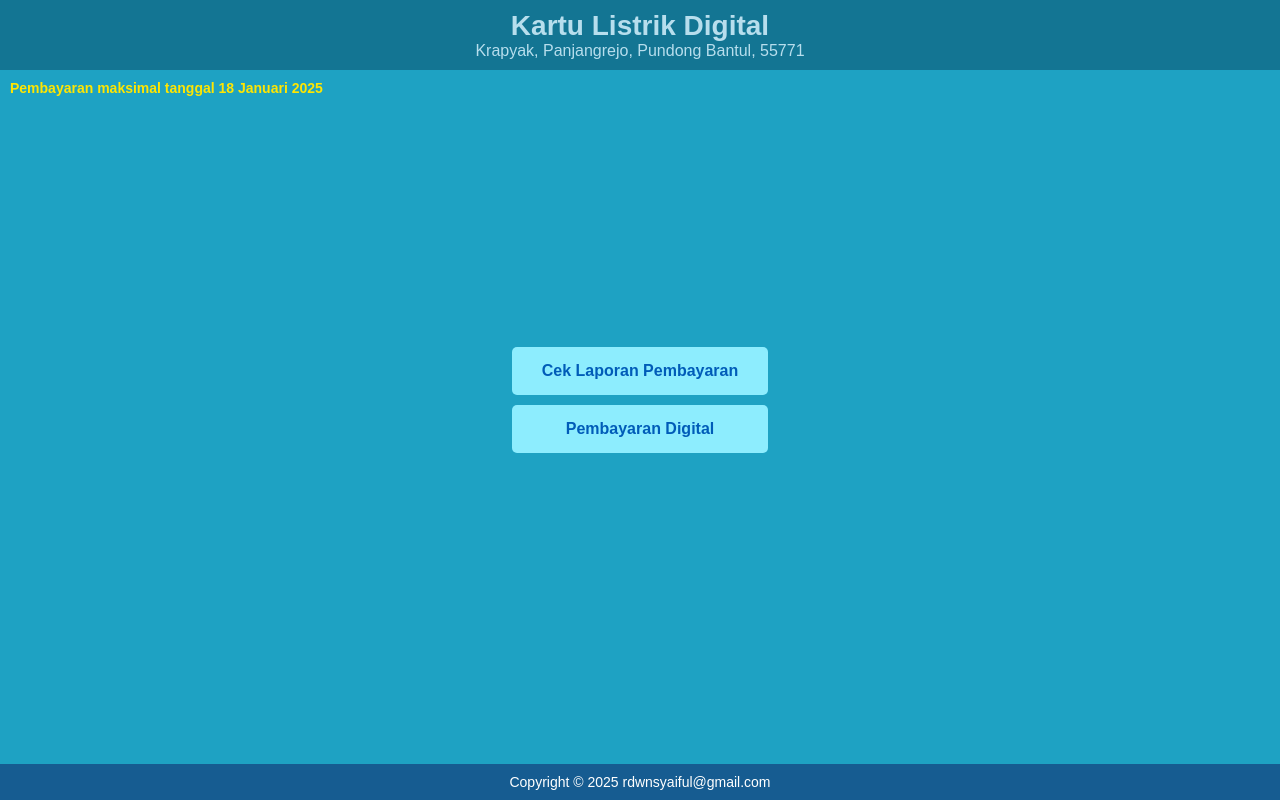
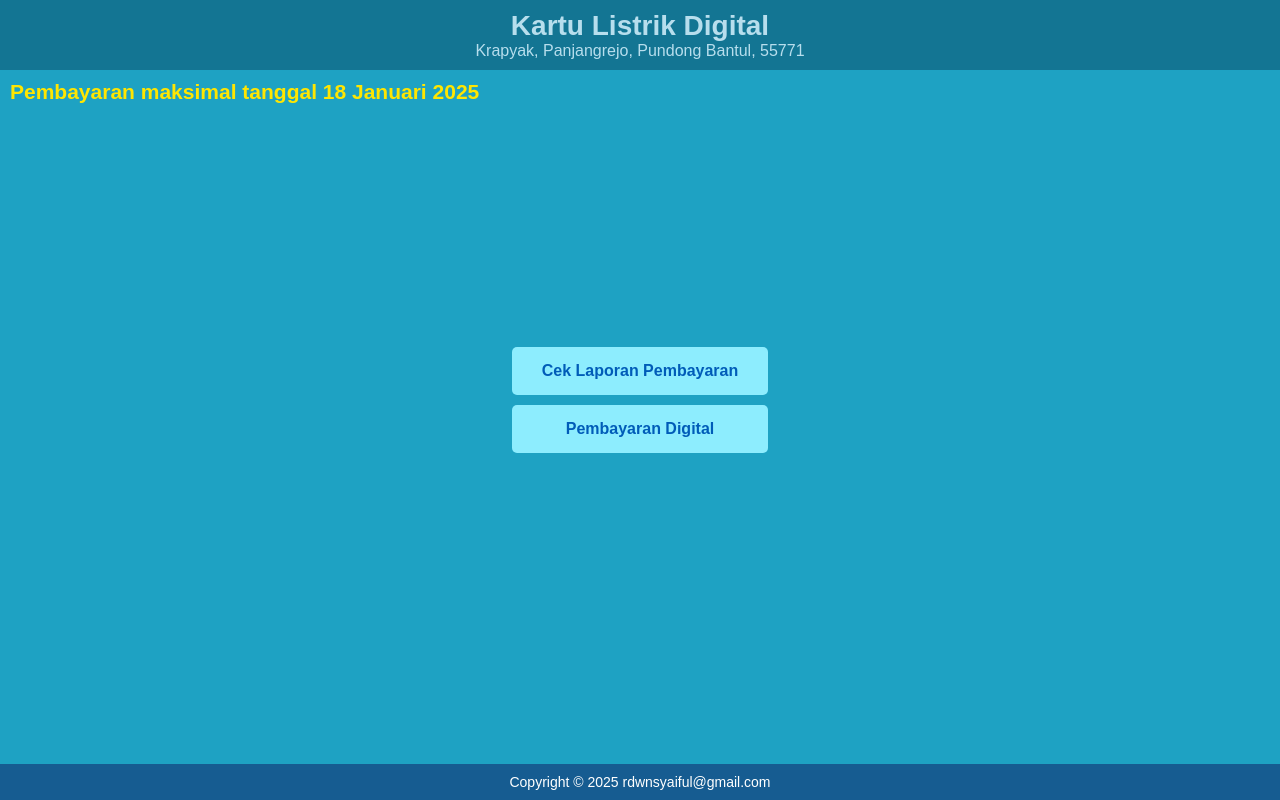
Before and after one commit to kartulistrik/digital, a plain HTML site: page index.html in a window 1280 px wide. Drawn offline with Linux system fonts and the light colour scheme.

Commit message:
Update index.html

```diff
--- a/index.html
+++ b/index.html
@@ -45,7 +45,7 @@
             position: absolute;
             top: 80px;
             left: 10px;
-            font-size: 14px;
+            font-size: 21px;
             color: rgb(255, 230, 1);
             z-index: 2;
             font-weight: bold;
```
